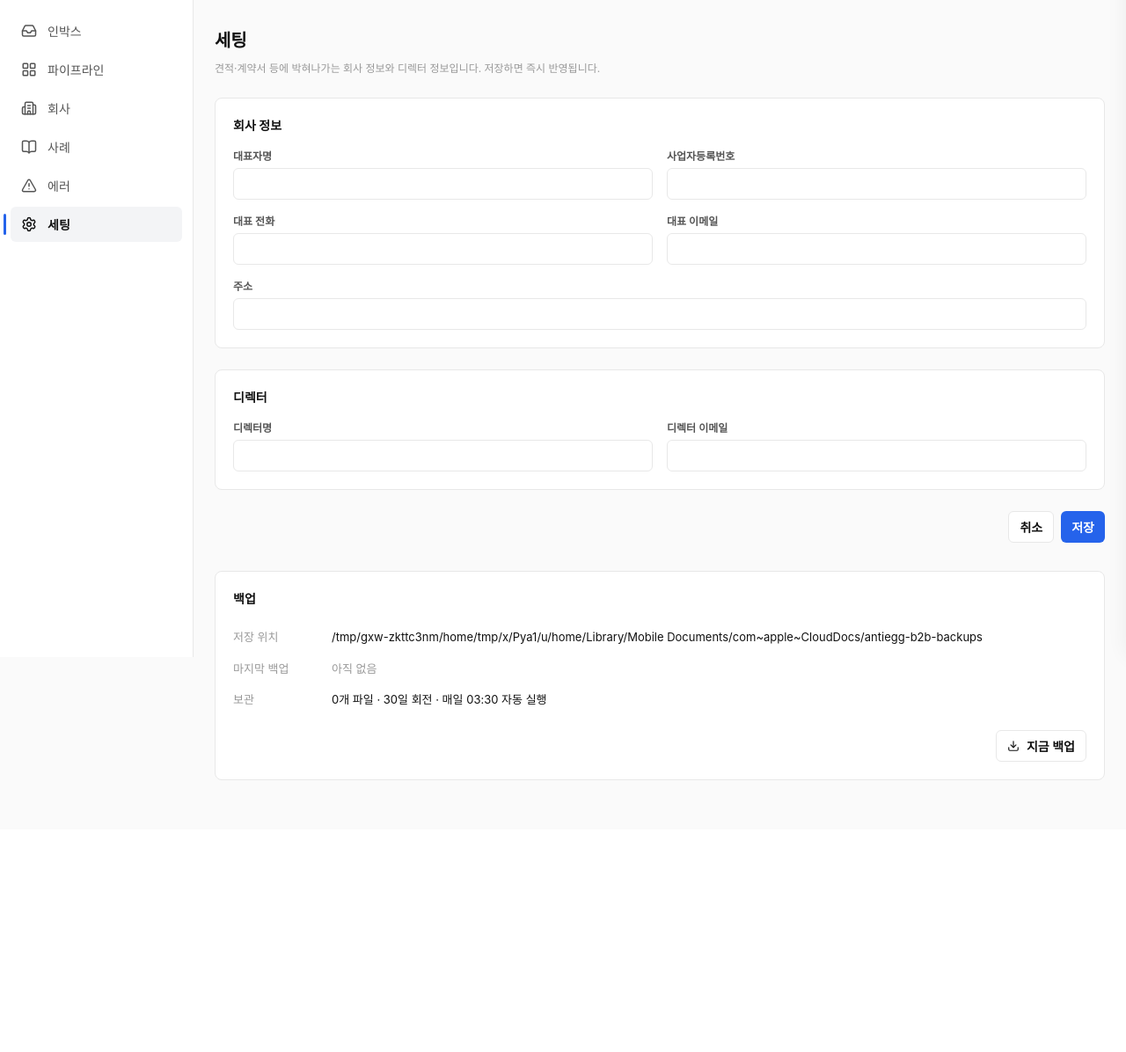
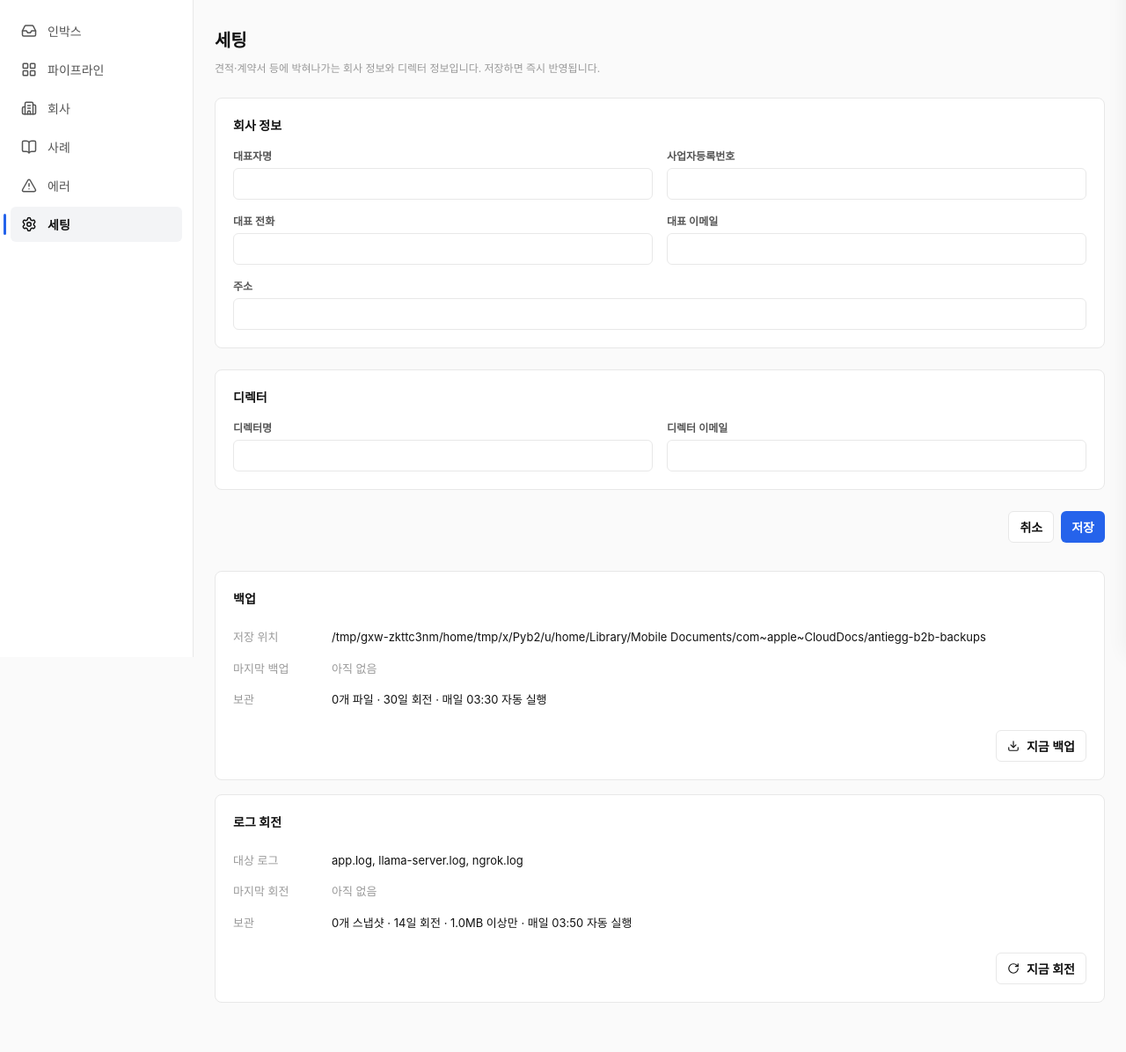
Before and after one commit to ruruzene-del/ANTIEGG--B2B-ADMIN, a FastAPI app: page /settings in a window 1280 px wide. Shown: the part 53-1249 px from the top of the page at 88% size. Before the commit the page ends 940 px from the top, so only its background shows below. Run offline with FastAPI, Linux system fonts and the light colour scheme; data that the repository does not hold is empty.

Commit message:
feat: 운영 폴리시 — 수동 로그 회전 트리거, watchdog 30s, 운영 매뉴얼
세팅 페이지에 로그 회전 카드 추가(POST /admin/log-rotate, 백업 카드와
동일 패턴). llama watchdog 폴링을 30s로 줄여 다운타임 ~109s → ~80s.
README에 운영 섹션(라우트 머지 후 launchctl reload 필수 경고 포함).

Co-Authored-By: Claude Opus 4.7 (1M context) <noreply@anthropic.com>

```diff
--- a/app/services/log_rotate.py
+++ b/app/services/log_rotate.py
@@ -65,6 +65,23 @@ def purge_old() -> List[str]:
     return removed
 
 
+def list_snapshots() -> List[dict]:
+    """회전된 스냅샷 파일 메타 — 세팅 페이지 표시용. 최신순."""
+    items = []
+    for target in TARGETS:
+        for p in target.parent.glob(f'{target.name}.*'):
+            if not p.is_file():
+                continue
+            st = p.stat()
+            items.append({
+                'name':  p.name,
+                'size':  st.st_size,
+                'mtime': datetime.fromtimestamp(st.st_mtime).isoformat(),
+            })
+    items.sort(key=lambda x: x['mtime'], reverse=True)
+    return items
+
+
 def rotate_all() -> dict:
     """전체 로그 회전 1회. 결과 dict 반환."""
     ts = _ts()
--- a/main.py
+++ b/main.py
@@ -16,6 +16,7 @@ from app.services import scheduler as sched
 from app.services import ai
 from app.services import settings
 from app.services import backup
+from app.services import log_rotate
 from app.services import examples as ex_svc
 from app.integrations import slack
 
@@ -522,6 +523,7 @@ async def health():
 @app.get('/settings', response_class=HTMLResponse)
 async def settings_page(request: Request):
     backups = backup.list_backups()
+    snapshots = log_rotate.list_snapshots()
     return templates.TemplateResponse('settings.html', {
         'request': request,
         'groups':  settings.grouped_editable(),
@@ -531,6 +533,13 @@ async def settings_page(request: Request):
             'count':          len(backups),
             'last':           backups[0] if backups else None,
             'retention_days': backup.RETENTION_DAYS,
+        },
+        'log_info': {
+            'targets':        [str(p.name) for p in log_rotate.TARGETS],
+            'count':          len(snapshots),
+            'last':           snapshots[0] if snapshots else None,
+            'retention_days': log_rotate.RETENTION_DAYS,
+            'min_bytes':      log_rotate.MIN_BYTES,
         },
     })
 
@@ -925,3 +934,34 @@ async def admin_backup(request: Request):
         return resp
     status = 200 if ok else 500
     return JSONResponse({'ok': ok, 'message': msg, **result}, status_code=status)
+
+@app.post('/admin/log-rotate')
+async def admin_log_rotate(request: Request):
+    """로그 회전(copytruncate)을 즉시 실행. min_bytes 미만은 스킵."""
+    try:
+        result = log_rotate.rotate_all()
+        ok = len(result['errors']) == 0
+        rot, skip = len(result['rotated']), len(result['skipped'])
+        if rot:
+            msg = f'로그 회전 완료 — {rot}개 회전'
+            if result['purged']:
+                msg += f', {len(result["purged"])}개 정리'
+        else:
+            msg = f'회전할 로그 없음 ({skip}개 모두 임계값 미만)'
+        if not ok:
+            msg += f' (에러 {len(result["errors"])}건)'
+    except Exception as e:
+        logging.exception('[admin/log-rotate] 실패')
+        ok = False
+        msg = f'로그 회전 실패: {e}'
+        result = {'errors': [str(e)], 'rotated': [], 'skipped': [], 'purged': []}
+
+    if request.headers.get('HX-Request'):
+        resp = HTMLResponse('', status_code=200 if ok else 500)
+        resp.headers['HX-Trigger'] = json.dumps({'toast': {
+            'message': msg,
+            'type':    'success' if ok else 'error',
+        }})
+        return resp
+    status = 200 if ok else 500
+    return JSONResponse({'ok': ok, 'message': msg, **result}, status_code=status)
--- a/templates/settings.html
+++ b/templates/settings.html
@@ -84,6 +84,36 @@
       </button>
     </div>
   </div>
+
+  <div class="card" style="margin-top: var(--sp-4);">
+    <div class="h-section mb-4">로그 회전</div>
+    <div class="kv-row">
+      <span class="k">대상 로그</span>
+      <span class="v">{{ log_info.targets | join(', ') }}</span>
+    </div>
+    <div class="kv-row">
+      <span class="k">마지막 회전</span>
+      <span class="v">
+        {% if log_info.last %}
+          {{ log_info.last.mtime | relative_time }}
+          <span class="text-muted" style="margin-left: var(--sp-2);">— {{ log_info.last.name }}</span>
+        {% else %}
+          <span class="text-muted">아직 없음</span>
+        {% endif %}
+      </span>
+    </div>
+    <div class="kv-row">
+      <span class="k">보관</span>
+      <span class="v">{{ log_info.count }}개 스냅샷 · {{ log_info.retention_days }}일 회전 · {{ (log_info.min_bytes / 1024 / 1024) | round(1) }}MB 이상만 · 매일 03:50 자동 실행</span>
+    </div>
+    <div style="display: flex; justify-content: flex-end; margin-top: var(--sp-4);">
+      <button type="button" class="btn btn-secondary"
+              hx-post="/admin/log-rotate" hx-swap="none">
+        <i data-lucide="rotate-cw" style="width:14px; height:14px;"></i>
+        <span>지금 회전</span>
+      </button>
+    </div>
+  </div>
 </div>
 
 {% if saved %}
```
Also changed, not shown: README.md, 1 other file.
